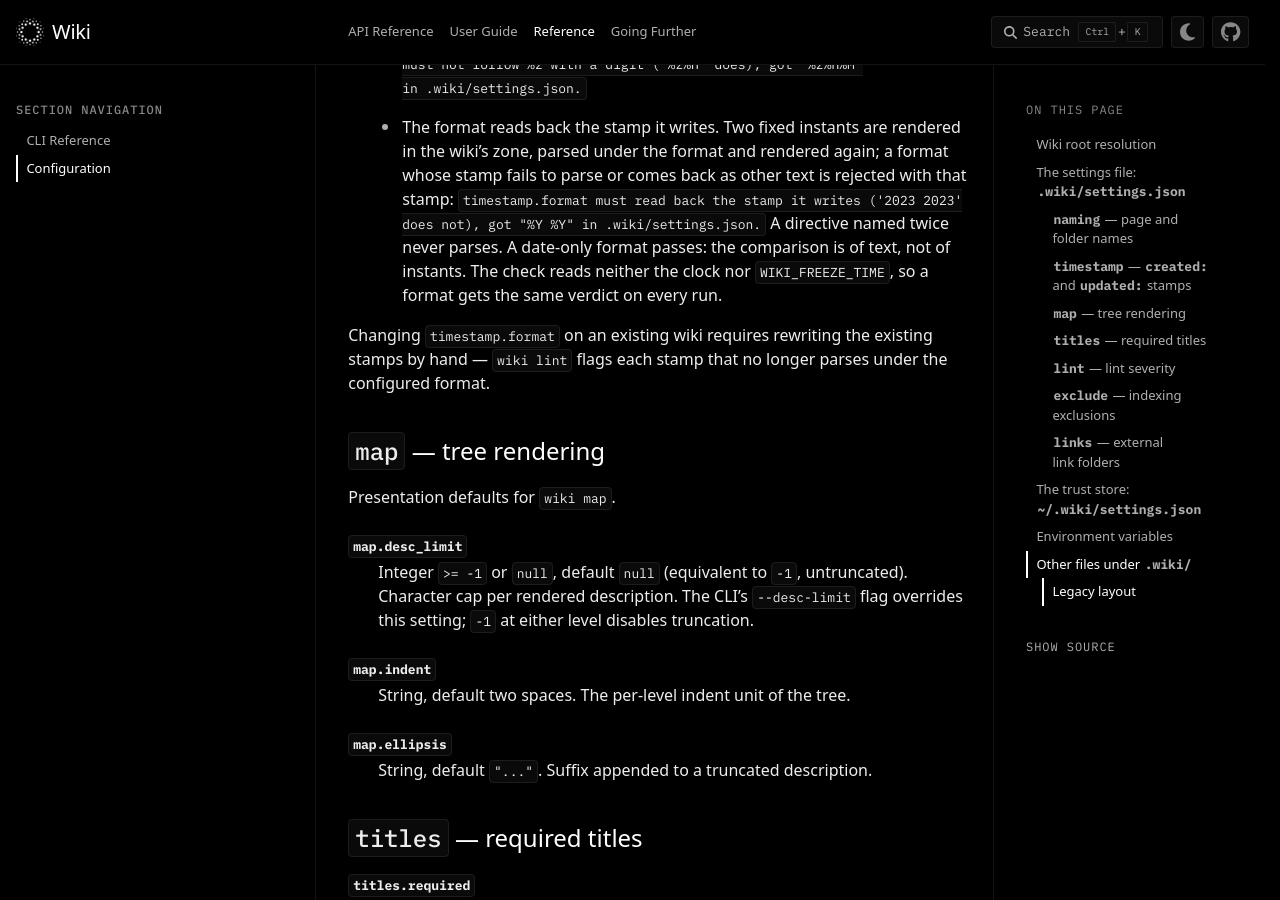
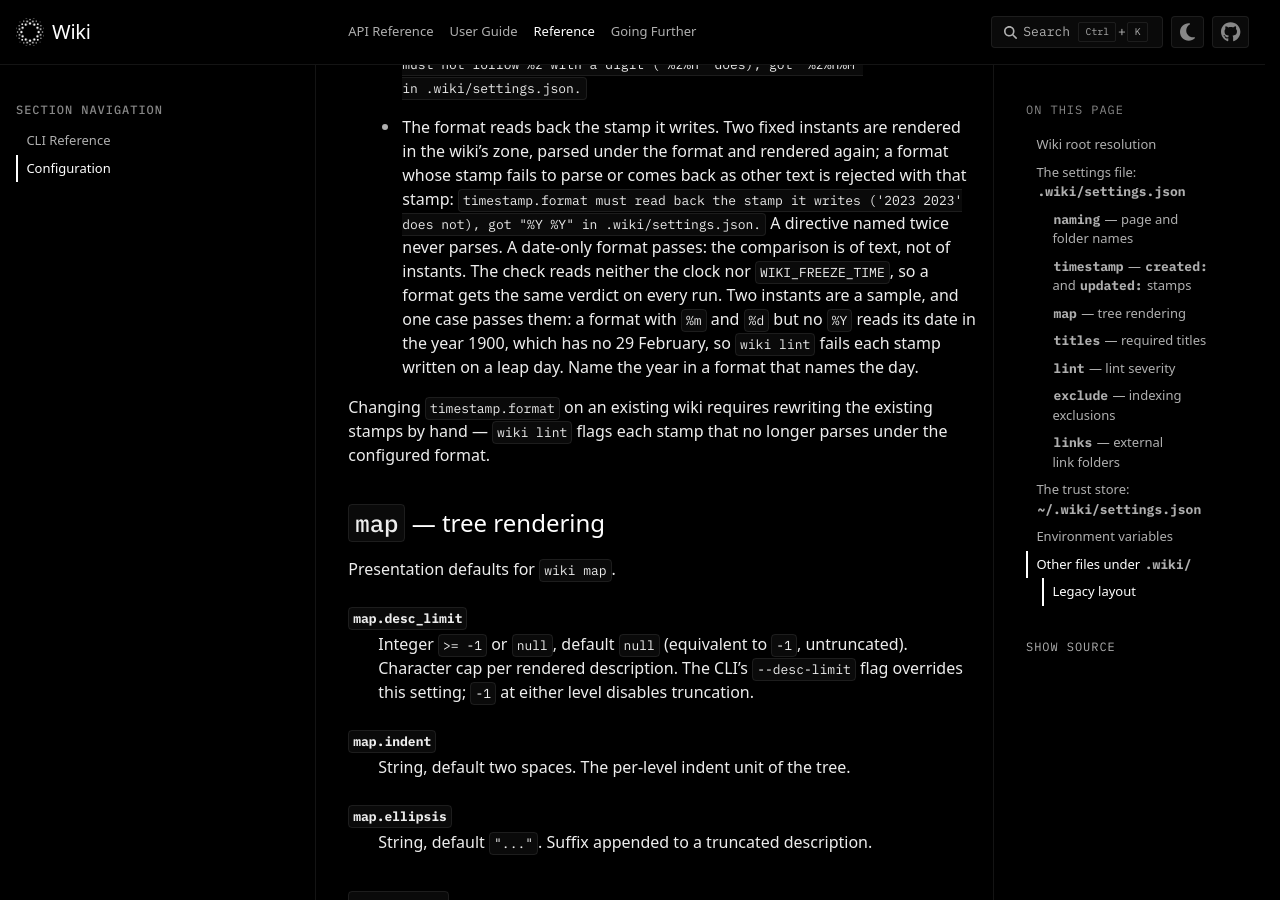
Before and after one commit to plasma-ai/wiki, a Sphinx documentation site: the page built from docs/configuration.rst, in a window 1280 px wide and 900 px high, scrolled down 5863 px. Built offline with Sphinx 7.4.7 and the PyData theme 0.15.4, drawn with Linux system fonts in a browser that asks for light colours; some web fonts are replaced; pages that are not in the unit, such as notebooks, are missing from menus; cross-references to code outside the pages are shown as plain code.

Commit message:
say that a format with no year fails lint on a leap day
The configuration page said a format that passes the read-back check
reads back the stamp it writes. A format with `%m` and `%d` but no
`%Y`, such as `%d.%m %H:%M`, passes both sampled instants, yet a stamp
written on 29 February does not parse: a date with no year is read in
1900. The page now names the case and the remedy.

Co-Authored-By: Claude Fable 5.2 <noreply@anthropic.com>

```diff
--- a/docs/configuration.rst
+++ b/docs/configuration.rst
@@ -260,7 +260,10 @@ are rendered (see :doc:`/guide/generation` for when they are written).
      directive named twice never parses. A date-only format passes: the
      comparison is of text, not of instants. The check reads neither the
      clock nor ``WIKI_FREEZE_TIME``, so a format gets the same verdict on
-     every run.
+     every run. Two instants are a sample, and one case passes them: a
+     format with ``%m`` and ``%d`` but no ``%Y`` reads its date in the year
+     1900, which has no 29 February, so ``wiki lint`` fails each stamp
+     written on a leap day. Name the year in a format that names the day.
 
 Changing ``timestamp.format`` on an existing wiki requires rewriting the
 existing stamps by hand — ``wiki lint`` flags each stamp that no longer
```
